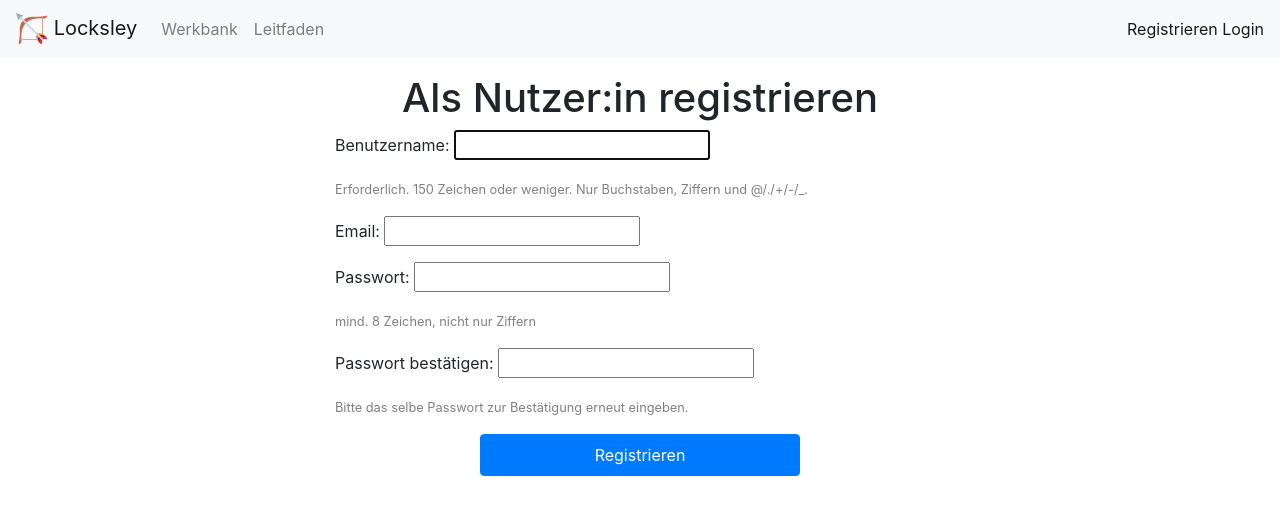
After one commit to acidAnn/locksley, a Django app: page /signup/ in a window 1280 px wide. The commit adds this page. Shown: the top 515 px of the page. Run offline with Django 3.2, Linux system fonts and the light colour scheme; some libraries are stand-ins or nearby versions.

Commit message:
Add rudimentary signup page

```diff
--- a/django_unchained/annotation/admin.py
+++ b/django_unchained/annotation/admin.py
@@ -5,7 +5,6 @@ from .models import (
     RelationType,
     Sentence,
     Batch,
-    User,
     Label,
     Entity,
     Membership,
@@ -24,4 +23,3 @@ admin.site.register(Membership)
 admin.site.register(TestRun)
 admin.site.register(ExampleSentence)
 admin.site.register(GoldLabel)
-admin.site.register(User, UserAdmin)
--- a/django_unchained/annotation/forms.py
+++ b/django_unchained/annotation/forms.py
@@ -1,11 +1,25 @@
-from django.forms import ModelForm, ModelChoiceField, formset_factory
+from django import forms
+from django.contrib.auth.models import User
+from django.contrib.auth.forms import UserCreationForm
 from .models import Label, RelationType, Entity
 
 
-class LabelForm(ModelForm):
-    entity1 = ModelChoiceField(label="Entität 1", queryset=Entity.objects.all())
-    entity2 = ModelChoiceField(label="Entität 2", queryset=Entity.objects.all())
-    relation_type = ModelChoiceField(label="Relationstyp", queryset=RelationType.objects.all())
+class SignUpForm(UserCreationForm):
+    email = forms.EmailField()
+
+    class Meta:
+        model = User
+        fields = ["username", "email", "password1", "password2"]
+
+    def __init__(self, *args, **kwargs):
+        super(SignUpForm, self).__init__(*args, **kwargs)
+        self.fields['password1'].help_text = 'mind. 8 Zeichen, nicht nur Ziffern'
+
+
+class LabelForm(forms.ModelForm):
+    entity1 = forms.ModelChoiceField(label="Entität 1", queryset=Entity.objects.all())
+    entity2 = forms.ModelChoiceField(label="Entität 2", queryset=Entity.objects.all())
+    relation_type = forms.ModelChoiceField(label="Relationstyp", queryset=RelationType.objects.all())
 
     def __init__(self, *args, **kwargs):
         sentence = kwargs.pop("sentence", None)
@@ -26,7 +40,7 @@ class LabelForm(ModelForm):
         fields = ["entity1", "entity2", "relation_type"]
 
 
-LabelFormSet = formset_factory(
+LabelFormSet = forms.formset_factory(
     LabelForm,
     extra=1
 )
--- a/django_unchained/annotation/models.py
+++ b/django_unchained/annotation/models.py
@@ -1,9 +1,5 @@
+from django.contrib.auth.models import User
 from django.db import models
-from django.contrib.auth.models import AbstractUser
-
-
-class User(AbstractUser):
-    pass
 
 
 class Corpus(models.Model):
--- a/django_unchained/annotation/urls.py
+++ b/django_unchained/annotation/urls.py
@@ -3,6 +3,7 @@ from . import views
 
 urlpatterns = [
     path("", views.workbench, name="workbench"),
+    path("signup/", views.signup, name="signup"),
     path("sentence-view/<int:batch_id>/", views.sentence_view, name="sentence-view"),
     path("testrun-view/<int:testrun_id>#<int:iterator>/", views.testrun_view, name="testrun-view"),
     path("completed/<int:batch_id>", views.completed, name="completed"),
--- a/django_unchained/annotation/views.py
+++ b/django_unchained/annotation/views.py
@@ -1,9 +1,28 @@
+from django.contrib import messages
+from django.contrib.auth import login
 from django.contrib.auth.decorators import login_required
+from django.contrib.auth.forms import UserCreationForm
 from django.db import IntegrityError
 from django.shortcuts import render, redirect
 
-from .forms import LabelFormSet
+from .forms import LabelFormSet, SignUpForm
 from .models import Sentence, Batch, Membership, Corpus, RelationType, TestRun, ExampleSentence, GoldLabel
+
+
+def signup(request):
+    if request.method == "POST":
+        form = SignUpForm(request.POST)
+
+        if form.is_valid():
+            user = form.save()
+            username = form.cleaned_data.get("username")
+            messages.success(request, f'Account für {username} erfolgreich angelegt!')
+            return redirect("workbench")
+
+    else:
+        form = SignUpForm()
+
+    return render(request, "registration/signup.jinja2", {"form": form})
 
 
 @login_required
--- a/django_unchained/core/settings.py
+++ b/django_unchained/core/settings.py
@@ -100,7 +100,6 @@ AUTH_PASSWORD_VALIDATORS = [
     {"NAME": "django.contrib.auth.password_validation.NumericPasswordValidator",},
 ]
 
-AUTH_USER_MODEL = "annotation.User"
 LOGIN_URL = "login"
 LOGIN_REDIRECT_URL = "workbench"
 PASSWORD_RESET_TIMEOUT_DAYS = 3
--- a/django_unchained/templates/base.jinja2
+++ b/django_unchained/templates/base.jinja2
@@ -41,6 +41,7 @@
         Hallo, {{ request.user.username }}!
         <a href="{{ url('logout') }}?next=/">Logout</a>
         {% else %}
+        <a href="{{ url('signup') }}">Registrieren</a>
         <a href="{{ url('login') }}">Login</a>
         {% endif %}
     </span>
--- /dev/null
+++ b/django_unchained/templates/registration/signup.jinja2
@@ -0,0 +1,32 @@
+{% extends 'base.jinja2' %}
+
+{% block body %}
+<div class="row justify-content-center">
+  <div class="col-12 col-md-10 col-xl-6 text-center pt-3">
+    <h1>Als Nutzer:in registrieren</h1>
+  </div>
+</div>
+
+
+<div class="row justify-content-center">
+  <div class="col-10 col-xl-6 mb-1">
+  <form method="post">
+    {{ csrf_input }}
+    {% for field in form %}
+    <p class="mb-3">
+    {{ field.label }}: {{ field }}<p>
+    {% if field.help_text %}
+    <small style="color: grey">{{ field.help_text }}</small>
+    {% endif %}
+    </p>
+    {% for error in field.errors %}
+          <p style="color: red">{{ error }}</p>
+    {% endfor %}
+    {% endfor %}
+    <div class="row justify-content-center">
+    <button type="submit" class="btn btn-primary btn-block col-6 p-2">Registrieren</button>
+     </div>
+  </form>
+</div>
+</div>
+{% endblock %}
```
Also changed, not shown: django_unchained/annotation/migrations/0001_initial.py.
